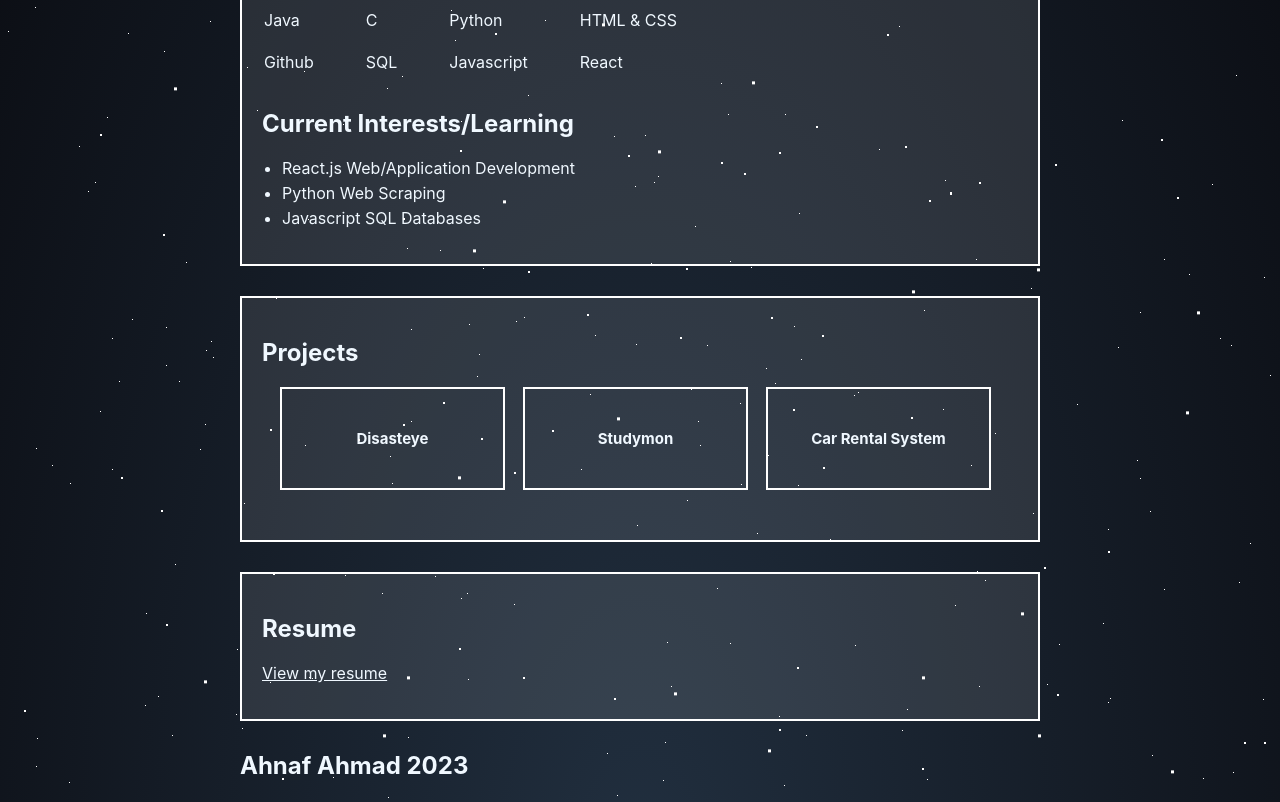
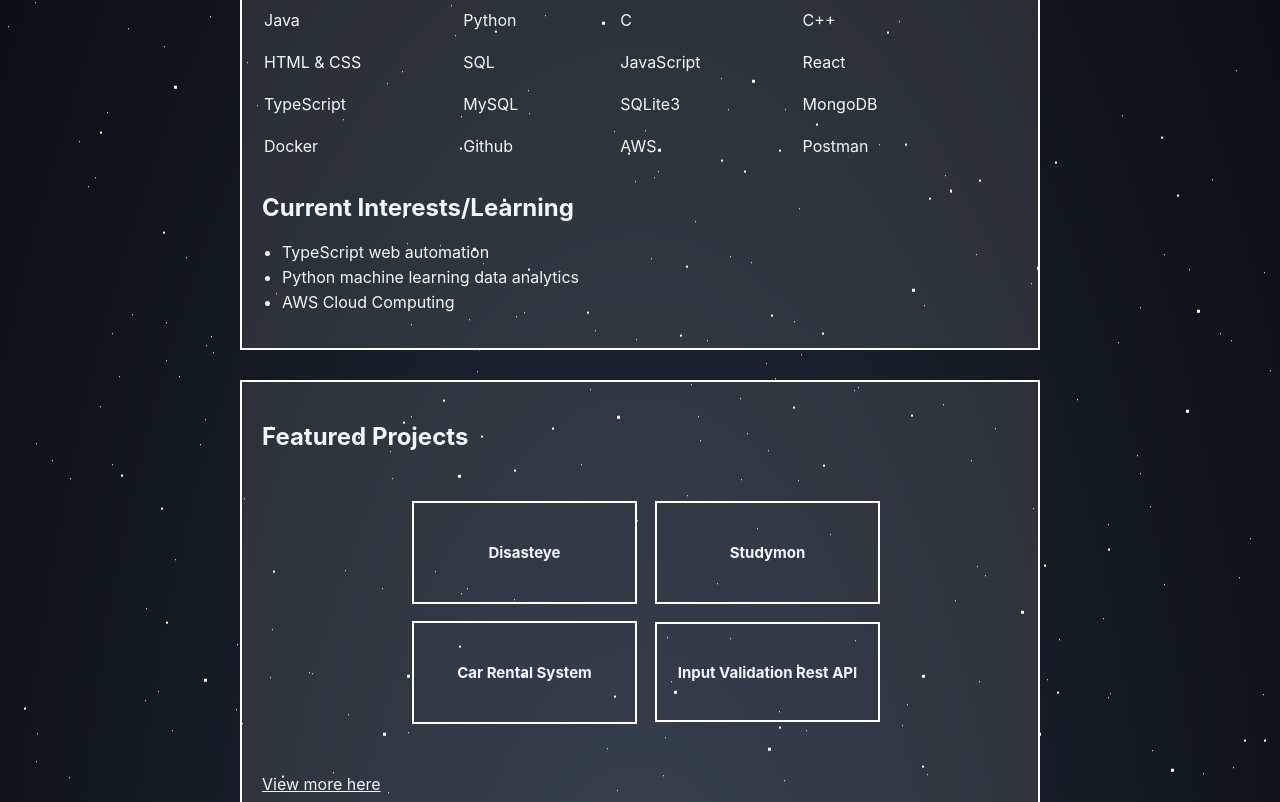
Before and after one commit to developer-xyyz/portfolio-app, a React (Create React App) app: page / in a window 1280 px wide. Shown: the part 391-1193 px from the top of the page. Built offline with nearby package versions, Linux system fonts and the light colour scheme.

Commit message:
updated site

```diff
--- a/src/components/Body.js
+++ b/src/components/Body.js
@@ -16,23 +16,35 @@
                 <table className="skills-list">
                     <tr>
                         <td>Java</td>
+                        <td>Python</td>
                         <td>C</td>
-                        <td>Python</td>
-                        <td>HTML & CSS</td>
+                        <td>C++</td>
                     </tr>
                     <tr>
-                        <td>Github </td>
+                        <td>HTML & CSS</td>
                         <td>SQL </td>
-                        <td>Javascript</td>
+                        <td>JavaScript</td>
                         <td>React</td>
+                    </tr>
+                    <tr>
+                        <td>TypeScript </td>
+                        <td>MySQL </td>
+                        <td>SQLite3</td>
+                        <td>MongoDB</td>
+                    </tr>
+                    <tr>
+                        <td>Docker</td>
+                        <td>Github</td>
+                        <td>AWS</td>
+                        <td>Postman</td>
                     </tr>
 
                 </table>
                 <h2 className="crrnt-interests">Current Interests/Learning</h2>
                 <ul className="crrent-interests-list">
-                    <li>React.js Web/Application Development</li>
-                    <li>Python Web Scraping</li>
-                    <li>Javascript SQL Databases</li>
+                    <li>TypeScript web automation</li>
+                    <li>Python machine learning data analytics</li>
+                    <li>AWS Cloud Computing</li>
                 </ul>
             </div>
         </div>
--- a/src/components/Projects.js
+++ b/src/components/Projects.js
@@ -7,7 +7,7 @@
 
     return (
         <div className="projects">
-            <h1 className="projects-title">Projects</h1>
+            <h1 className="projects-title">Featured Projects</h1>
 
             <a href="https://github.com/developer-xyyz/Disasteye" target="_blank">
                 <button className="Disasteye">Disasteye</button>
@@ -18,7 +18,12 @@
             <a href="https://github.com/developer-xyyz/CarRentalSystem" target="_blank">
                 <button className="Rentalsys">Car Rental System</button>
             </a>
-
+            <a href="https://github.com/developer-xyyz/phonebook-RESTAPI" target="_blank">
+                <button className="IVRestAPI">Input Validation Rest API</button>
+            </a>
+            <a href="https://github.com/developer-xyyz?tab=repositories" target="_blank">
+                <p className="viewmore">View more here</p>
+            </a>
 
         </div>
     )
--- a/src/components/styles/Body.css
+++ b/src/components/styles/Body.css
@@ -15,7 +15,7 @@
 
 td {
   padding-top: 5px;
-  padding-right: 50px;
+  padding-right: 100px;
   padding-bottom: 15px;
 }
 .crrent-interests-list {
--- a/src/components/styles/Projects.css
+++ b/src/components/styles/Projects.css
@@ -1,7 +1,7 @@
 .projects {
   margin-top: 30px;
   padding: 20px;
-  padding-bottom: 50px;
+  padding-bottom: 20px;
   background: rgba(255, 255, 255, 0.1);
   border: 2px solid #ffff;
   width: 800px;
@@ -10,7 +10,8 @@
 .Disasteye {
   text-align: center;
   background: transparent;
-  margin-left: 18px;
+  margin-top: 30px;
+  margin-left: 150px;
   width: 225px;
   padding: 40px;
   font-size: 15px;
@@ -37,7 +38,7 @@
 }
 .Rentalsys {
   text-align: center;
-  margin-left: 18px;
+  margin-left: 150px;
   background: transparent;
   width: 225px;
   padding: 40px;
@@ -48,6 +49,25 @@
 
 .Rentalsys:hover {
   border-color: rgb(135, 184, 237);
+}
+
+.IVRestAPI {
+  text-align: center;
+  margin-top: 18px;
+  margin-left: 18px;
+  background: transparent;
+  width: 225px;
+  height: 100px;
+  font-size: 15px;
+  font-weight: bold;
+  border: 2px solid #ffff;
+}
+.IVRestAPI:hover {
+  border-color: rgb(135, 184, 237);
+}
+
+.viewmore {
+  margin-top: 50px;
 }
 
 @media screen and (max-width: 480px){
```
Also changed, not shown: 1 other file (tests, documents, lock files or other folders).
